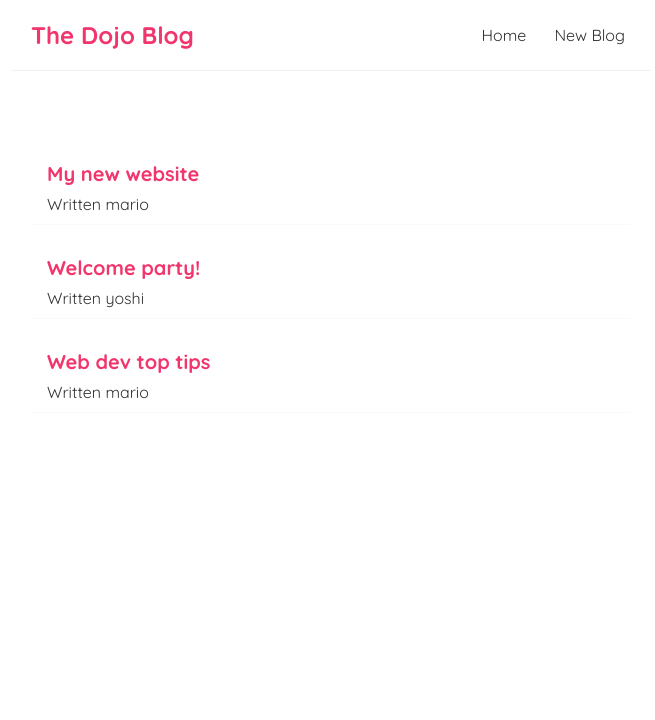
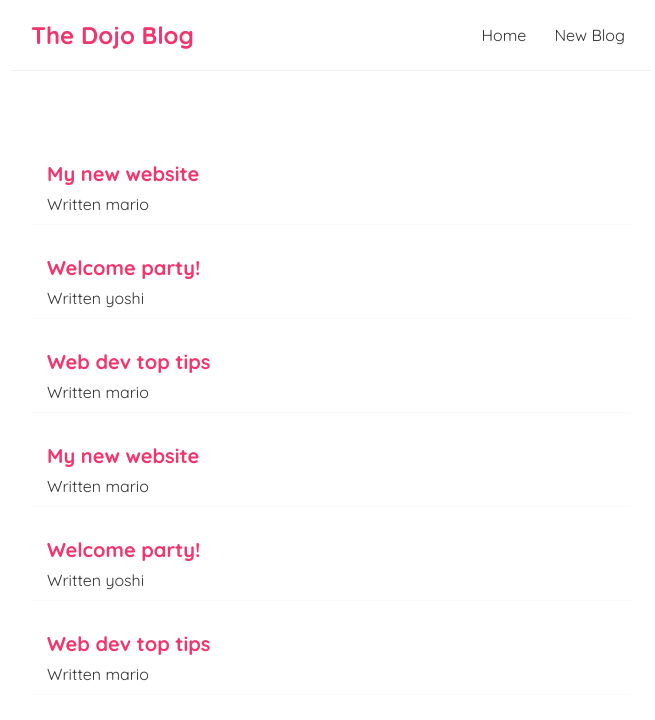
Before and after one commit to Crawford30/Dojo-blog, a React (Create React App) app: page / in a window 1280 px wide. Shown: the top 720 px of the page, without its empty margins (309-964 px from the left). Built offline with nearby package versions, Linux system fonts and the light colour scheme.

Commit message:
Add data to the ojects

```diff
--- a/src/Home.js
+++ b/src/Home.js
@@ -4,7 +4,10 @@ const Home = () => {
     const [blogs, setBlogs] = useState([
         { title: 'My new website', body: 'lorem ipsum...', author: 'mario', id: 1 },
         { title: 'Welcome party!', body: 'lorem ipsum...', author: 'yoshi', id: 2 },
-        { title: 'Web dev top tips', body: 'lorem ipsum...', author: 'mario', id: 3 }
+        { title: 'Web dev top tips', body: 'lorem ipsum...', author: 'mario', id: 3 },
+        { title: 'My new website', body: 'lorem ipsum...', author: 'mario', id: 4 },
+        { title: 'Welcome party!', body: 'lorem ipsum...', author: 'yoshi', id: 5 },
+        { title: 'Web dev top tips', body: 'lorem ipsum...', author: 'mario', id: 6 }
       ])
 
         const handleClick = () => {
```
